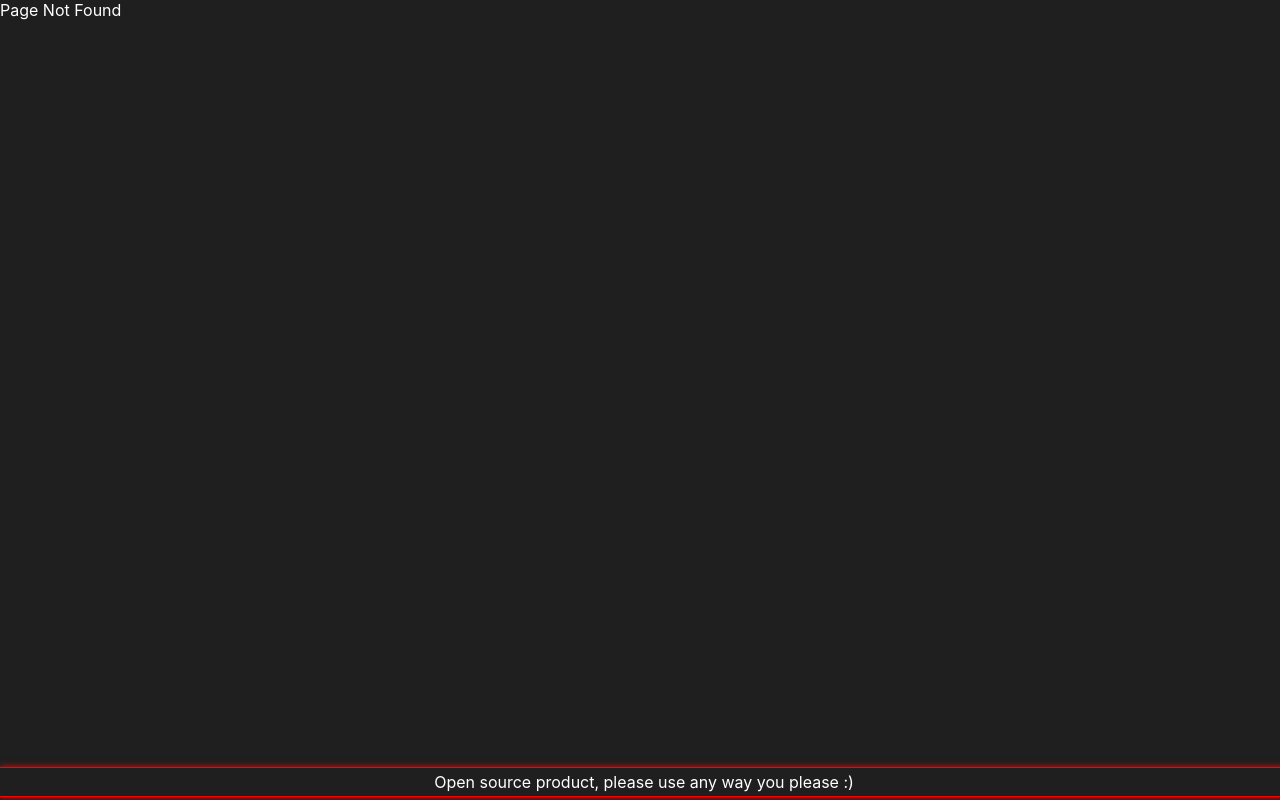
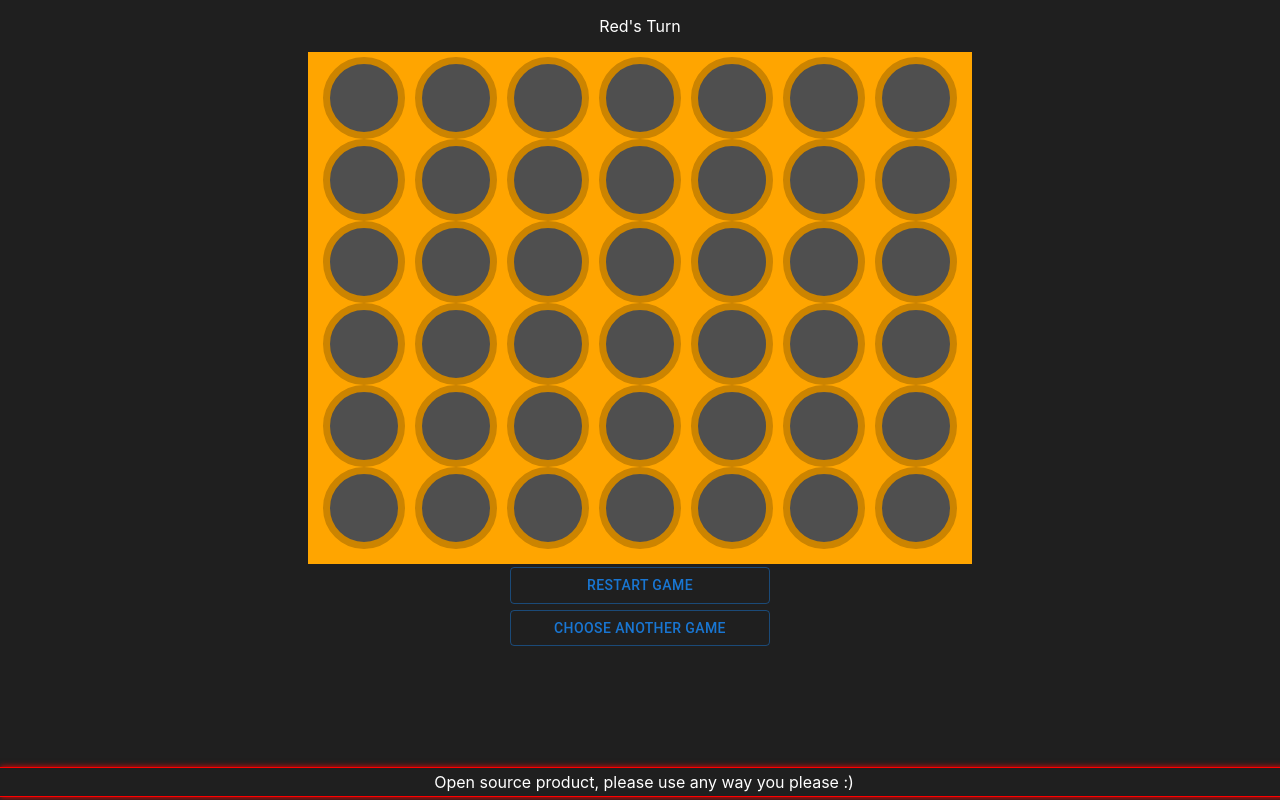
Before and after one commit to TISHARP/random-2p-games-react, a React (Create React App) app: page /games/connect-4 in a window 1280 px wide. Before the commit this address had no page. Built offline with nearby package versions, Linux system fonts and the light colour scheme.

Commit message:
Added Connect 4 and updated a few small template styles for the page

```diff
--- a/src/App.css
+++ b/src/App.css
@@ -11,4 +11,5 @@ footer.main-page-footer{
   justify-content: center;
   align-items: center;
   text-align: center;
+  background-color: #1f1f1f;
 }
--- /dev/null
+++ b/src/components/pages/ConnectFour/ConnectFour.css
@@ -0,0 +1,43 @@
+.connect-four-page{
+    display: flex;
+    flex-direction: column;
+    justify-content:center;
+    align-items:center;
+}
+.connect-four-page .board{
+    display: grid;
+    grid-template-columns: 1fr 1fr 1fr 1fr 1fr 1fr 1fr;
+    grid-template-rows: 1fr, 1fr, 1fr 1fr 1fr 1fr;
+    gap: 10px;
+    background-color: orange;
+    border: 10px solid orange;
+    border-top: none;
+    padding: 5px;
+}
+.connect-four-page .board-slot{
+    aspect-ratio: 1;
+    min-width: 11px;
+    background-color: #4f4f4f;
+    max-width: 80px;
+    width: min(calc(12vh - 28px),calc(14vw - 24px));
+    border-radius: 50%;
+    border: 7px solid #cc8400;
+}
+.connect-four-page .variable-slot-x{
+    cursor: pointer;
+}
+.connect-four-page .r-slot{
+    background-color: red;
+}
+.connect-four-page .variable-slot-r:hover{
+    background-color: #ff6666;
+}
+.connect-four-page .variable-slot-y{
+    cursor: pointer;
+}
+.connect-four-page .y-slot{
+    background-color: yellow;
+}
+.connect-four-page .variable-slot-y:hover{
+    background-color: #ffff44;
+}
--- /dev/null
+++ b/src/components/pages/ConnectFour/ConnectFour.tsx
@@ -0,0 +1,103 @@
+import { useState } from "react";
+import "./ConnectFour.css";
+import { Button } from "@mui/material";
+import { useNavigate } from "react-router-dom";
+// columns are stored in matrix rows.
+const gameState = (game: number[][]) => {
+    //Check for vertical wins
+    console.log('a');
+    for(let i = 0; i < game.length-3; i+=1){
+        for(let j = 0; j < game[0].length; j+=1){
+            if(game[i][j]!==0&&game[i][j]===game[i+1][j]&&game[i][j]===game[i+2][j]&&game[i][j]===game[i+3][j]){
+                return game[i][j]
+            }
+        }
+    }
+    console.log('b');
+    //Check for horizontal wins
+    for(let j = 0; j < game[0].length-3; j+=1){
+        for(let i = 0; i < game.length; i+=1){
+            if(game[i][j]!==0&&game[i][j]===game[i][j+1]&&game[i][j]===game[i][j+2]&&game[i][j]===game[i][j+3]){
+                return game[i][j]
+            }
+        }
+    }
+    console.log('c');
+    //Check for main diagonal wins
+    for(let i = 3; i < game[0].length; i+=1){
+        for(let j = 3; j < game.length; j+=1){
+            if(game[i][j]!==0&&game[i][j]===game[i-1][j-1]&&game[i][j]===game[i-2][j-2]&&game[i][j]===game[i-3][j-3]){
+                return game[i][j]
+            }
+        }
+    }
+    console.log('d');
+    //Check for secondary diagonal wins
+    for(let i = 3; i < game[0].length; i+=1){
+        for(let j = 0; j < game.length-3; j+=1){
+            if(game[i][j]!==0&&game[i][j]===game[i-1][j+1]&&game[i][j]===game[i-2][j+2]&&game[i][j]===game[i-3][j+3]){
+                return game[i][j]
+            }
+        }
+    }
+    console.log('e');
+    //Check if the board is filled
+    for(let i = 0; i < game.length; i+=1){
+        console.log(game[i][0])
+        if(game[i][0]===0) return 0
+    }
+    console.log('f');
+    //If board was filled then return 2 as it is a tie.
+    return 2;
+}
+
+const ConnectFour = () => {
+    const [turn, setTurn] = useState(true);
+    const [game, setGame] = useState([[0,0,0,0,0,0],[0,0,0,0,0,0],[0,0,0,0,0,0],[0,0,0,0,0,0],[0,0,0,0,0,0],[0,0,0,0,0,0],[0,0,0,0,0,0]]);
+    const vSpot = ("variable-slot-"+(turn?'r':'y'));
+    const state = gameState(game);
+    const navigate = useNavigate();
+    const handleTake = (idx:number) => () => {
+        if(state!==0) return
+        if(game[idx][0]!==0) return
+        let t = [...game]
+        let c = 0;
+        for(let i = game[idx].length-1; i >=0;i-=1){
+            if(game[idx][i]===0){
+                c = i;
+                break;
+            }
+        }
+        t[idx].splice(c,1,turn?1:-1);
+        setGame(t);
+        setTurn(!turn);
+    }
+    const handleReset = () => {
+        setGame([[0,0,0,0,0,0],[0,0,0,0,0,0],[0,0,0,0,0,0],[0,0,0,0,0,0],[0,0,0,0,0,0],[0,0,0,0,0,0],[0,0,0,0,0,0]]);
+        setTurn(true);
+    }
+    const handleHome = () => {
+        navigate('/');
+    }
+    return (
+        <div className="connect-four-page">
+            {state===0?(<p>{turn?"Red":"Yellow"}'s Turn</p>):state===1?(<p>Player Red Wins!</p>):state===-1?(<p>Player Yellow Wins!</p>):(<p>It's a Tie!</p>)}
+            <div className="board">
+                {game.map((col:number[],idx:number)=>(
+                    <div key={idx} className="column" onClick={handleTake(idx)}>
+                        {col.map((v:number, vidx: number)=>(
+                            <div
+                                className={"board-slot "+(v===1?"r-slot":v===-1?"y-slot":(state===0?vSpot:''))}
+                                key={vidx}
+                            ></div>
+                        ))}
+                    </div>
+                ))}
+            </div>
+            <Button variant="outlined" sx={{minWidth: 260, margin: '3px'}} onClick={handleReset}>Restart Game</Button>
+            <Button variant="outlined" sx={{minWidth: 260, margin: '3px', marginBottom: '93px'}} onClick={handleHome}>Choose Another Game</Button>
+        </div>
+    )
+}
+
+export default ConnectFour;
--- a/src/components/pages/HomePage.css
+++ b/src/components/pages/HomePage.css
@@ -1,5 +1,6 @@
 .game-section-page{
     padding: 20px;
+    margin-bottom: 40px;
 }
 .games-area{
     display: flex;
@@ -28,3 +29,9 @@
         background: #3f3f3f;
     }
 }
+
+@media screen and (max-width: 640px){
+    .games-area{
+        flex-direction: column;
+    }
+}
--- a/src/components/pages/HomePage.tsx
+++ b/src/components/pages/HomePage.tsx
@@ -1,12 +1,14 @@
 import { gameInfo } from "../../types/games";
 import { useNavigate } from "react-router-dom";
 import TicTacToeIcon from '../../assets/tictactoe.webp';
+import ConnectFourIcon from '../../assets/connectfour.webp'
 import "./HomePage.css";
 
 const HomePage = () => {
     const navigate = useNavigate();
     const games = [
-        {name: "Tic Tac Toe", to: '/games/tic-tac-toe', gicon: TicTacToeIcon}
+        {name: "Tic Tac Toe", to: '/games/tic-tac-toe', gicon: TicTacToeIcon},
+        {name: "Connect 4", to: '/games/connect-4', gicon: ConnectFourIcon},
     ]
     return (
         <div className="game-section-page">
--- a/src/components/pages/TicTacToe.css
+++ b/src/components/pages/TicTacToe/TicTacToe.css
@@ -5,23 +5,23 @@
     align-items:center;
     height: calc(100vh - 40px);
 }
-.board{
+.tic-tac-toe-page .board{
     display: grid;
     grid-template-columns: 1fr 1fr 1fr;
     grid-template-rows: 1fr, 1fr, 1fr;
     gap: 10px;
     background-color: orange;
 }
-.board-slot{
+.tic-tac-toe-page .board-slot{
     aspect-ratio: 1;
     min-width: 80px;
     background-color: #4f4f4f;
     line-height: 70px;
 }
-.variable-slot-x{
+.tic-tac-toe-page .variable-slot-x{
     cursor: pointer;
 }
-.x-slot::before{
+.tic-tac-toe-page .x-slot::before{
     content: "X";
     font-size: 60px;
     justify-content: center;
@@ -32,7 +32,7 @@
     min-width: 70px;
     color: red;
 }
-.variable-slot-x:hover::before{
+.tic-tac-toe-page .variable-slot-x:hover::before{
     content: "X";
     font-size: 60px;
     justify-content: center;
@@ -42,10 +42,10 @@
     text-align: center;
     min-width: 70px;
 }
-.variable-slot-o{
+.tic-tac-toe-page .variable-slot-o{
     cursor: pointer;
 }
-.o-slot::before{
+.tic-tac-toe-page .o-slot::before{
     content: "O";
     font-size: 60px;
     justify-content: center;
@@ -56,7 +56,7 @@
     min-width: 70px;
     color: red;
 }
-.variable-slot-o:hover::before{
+.tic-tac-toe-page .variable-slot-o:hover::before{
     content: "O";
     font-size: 60px;
     justify-content: center;
--- a/src/components/routers/GamesRouter.tsx
+++ b/src/components/routers/GamesRouter.tsx
@@ -1,11 +1,13 @@
 import { Routes, Route } from "react-router-dom";
-import TicTacToe from "../pages/TicTacToe";
+import TicTacToe from "../pages/TicTacToe/TicTacToe";
 import PageNotFound from "../pages/PageNotFound";
+import ConnectFour from "../pages/ConnectFour/ConnectFour";
 
 const GamesRouter = () => {
     return (
         <Routes>
             <Route path="tic-tac-toe" element={<TicTacToe />} />
+            <Route path="connect-4" element={<ConnectFour />} />
             <Route path="*" element={<PageNotFound />} />
         </Routes>
     )
```
Also changed, not shown: src/assets/connectfour.webp (added), src/components/pages/TicTacToe/TicTacToe.tsx (renamed from src/components/pages/TicTacToe.tsx).
